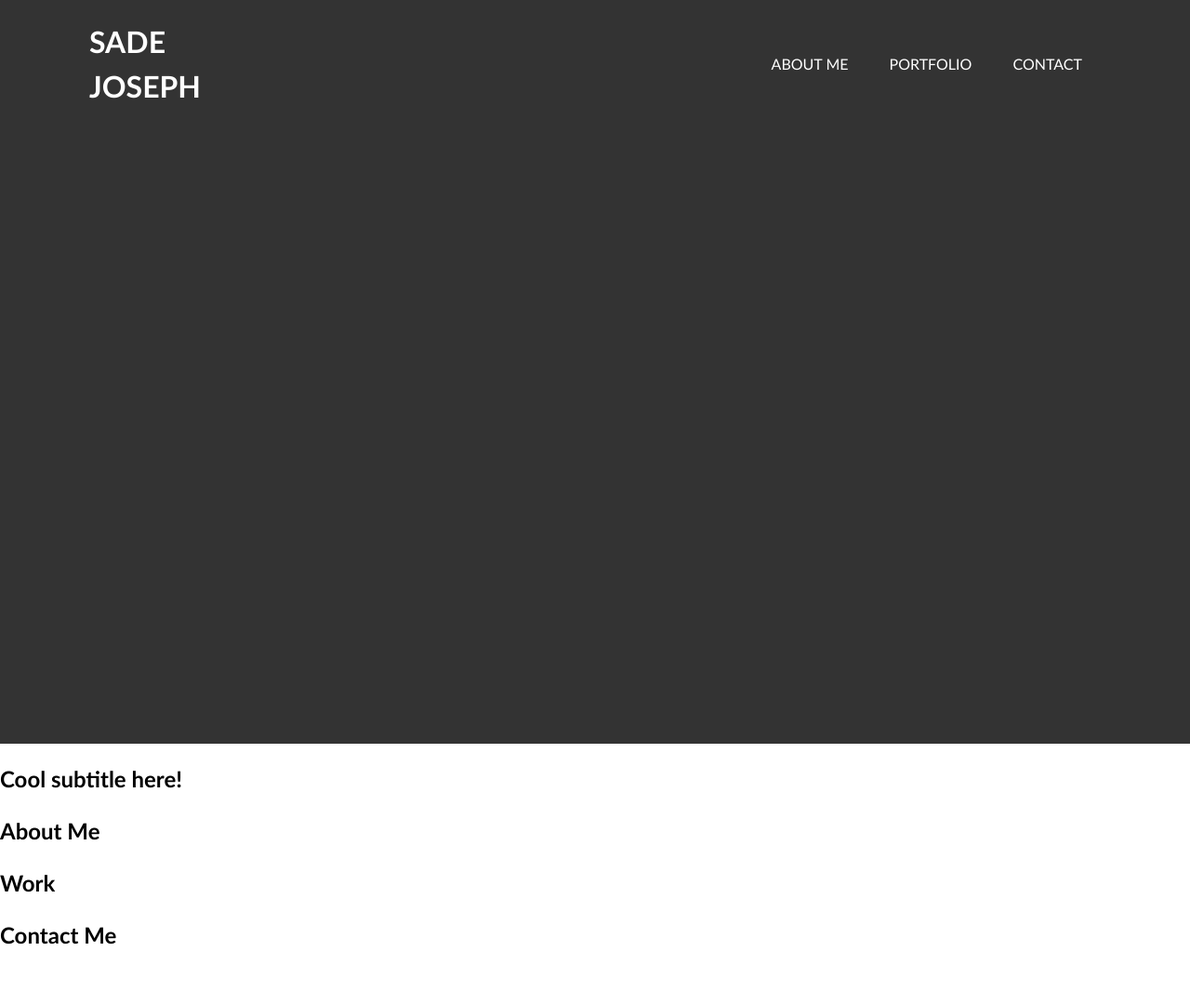
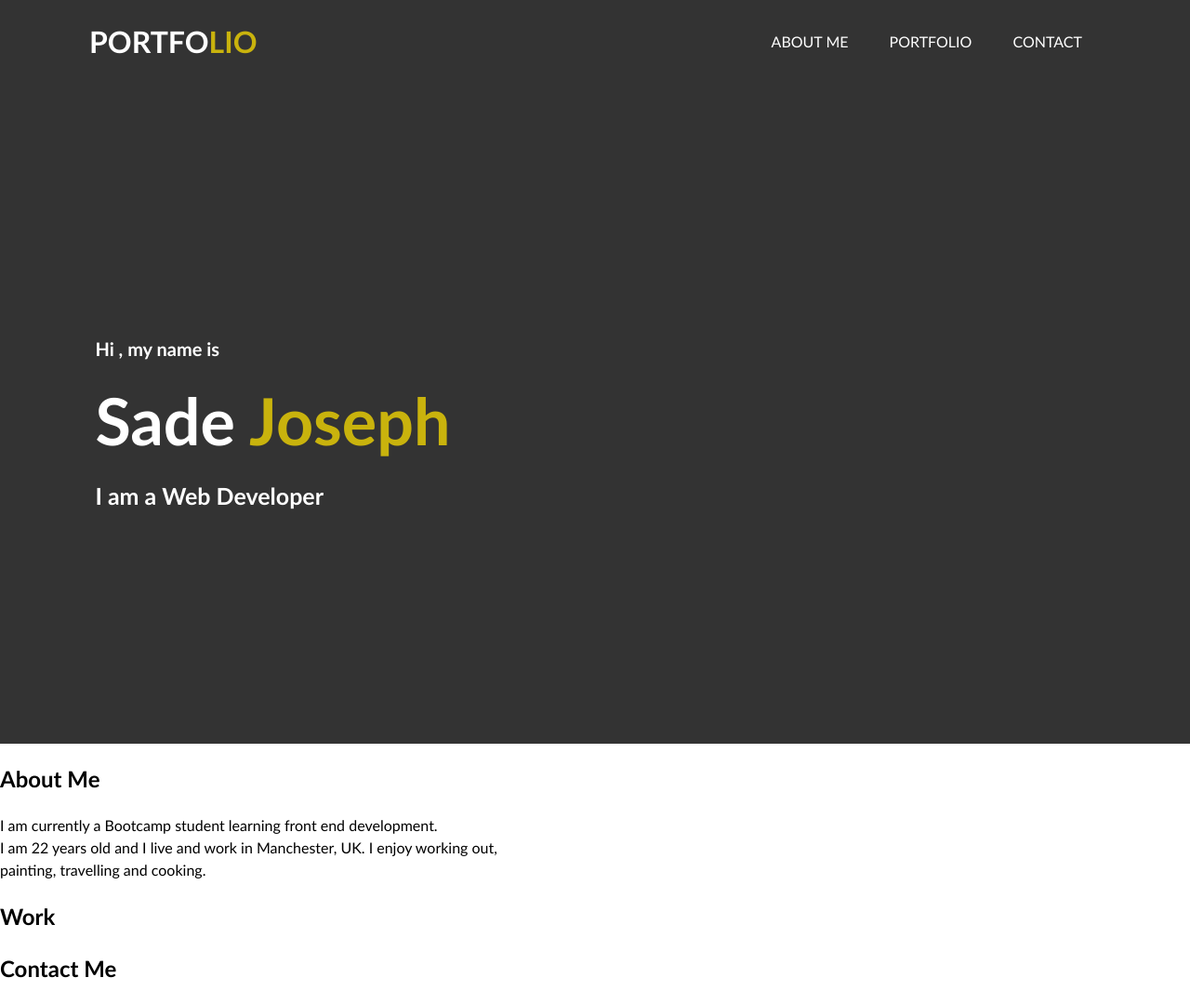
Before and after one commit to SadeJoseph/SadePortfolio, a plain HTML site: page index.html in a window 1280 px wide. Shown: the whole page at 93% size. Before the commit the page ends 1044 px from the top, so only its background shows below. Drawn offline with Linux system fonts and the light colour scheme.

Commit message:
main page

```diff
--- a/assets/style.css
+++ b/assets/style.css
@@ -32,6 +32,11 @@
     cursor: pointer;
     color: #fff;
     text-transform: uppercase;
+
+}
+
+span{
+    color: #c9b30d;
 }
 .navbar ul li {
     margin: 0 20px;
@@ -55,7 +60,44 @@
     left:0;
     bottom: -8px;
 
+
  }
  .navbar ul li:hover::after {
     width: 100%;
  }
+
+ .main
+ {
+  position:absolute;
+  top: 50%;
+  left: 8%;
+  transform: translateY(-50px);
+  color:#fff
+
+ }
+ .main h1 {
+    color: #fff;
+    margin: 10px 0px 10px;
+    font-size: 70px;
+
+
+ }
+.main h4 {
+    color:#fff;
+    font-size: 25px;
+    margin: 10px 0px 10px;
+
+}
+
+.main h3 {
+    color: #fff;
+    font-size: 20px;
+    margin: 10px 0px 10px;
+
+}
+/*
+.main p {
+    margin: 20px auto;
+    font-weight: 100;
+    line-height: 25px;
+ }*/
--- a/index.html
+++ b/index.html
@@ -16,7 +16,7 @@
   <!-- main logo / nav -->
   <div class="banner">
      <div class="navbar">
-        <h1>Sade Joseph</h1>
+        <h1>Portfo<span>lio</span></h1>
         <ul>
           <li><a href="#">About me</a></li>
           <li><a href="#">Portfolio</a></li>
@@ -25,17 +25,27 @@
     </div>
   </div>
 
-  <!-- hero banner -->
-  <section class="hero-banner">
-    <div>
-      <h2>Cool subtitle here!</h2>
+  <!-- About me -->
+
+    <div class="main">
+        <h3> Hi , my name is </h3>
+        <h1>Sade<span> Joseph</span></h1>
+        <h4> I am a Web Developer</h4>
+
     </div>
-  </section>
 
+
+<section>
   <main class="page-wrapper">
     <!-- about me -->
     <section class="page-section" id="about">
       <h2>About Me</h2>
+      <p><p>I am currently a Bootcamp student learning
+        front end development.<br> I am 22 years old and
+        I live and work in Manchester, UK. I enjoy working
+        out,<br> painting, travelling and cooking.
+
+    </p></p>
     </section>
 
     <!-- portfolio container -->
```
